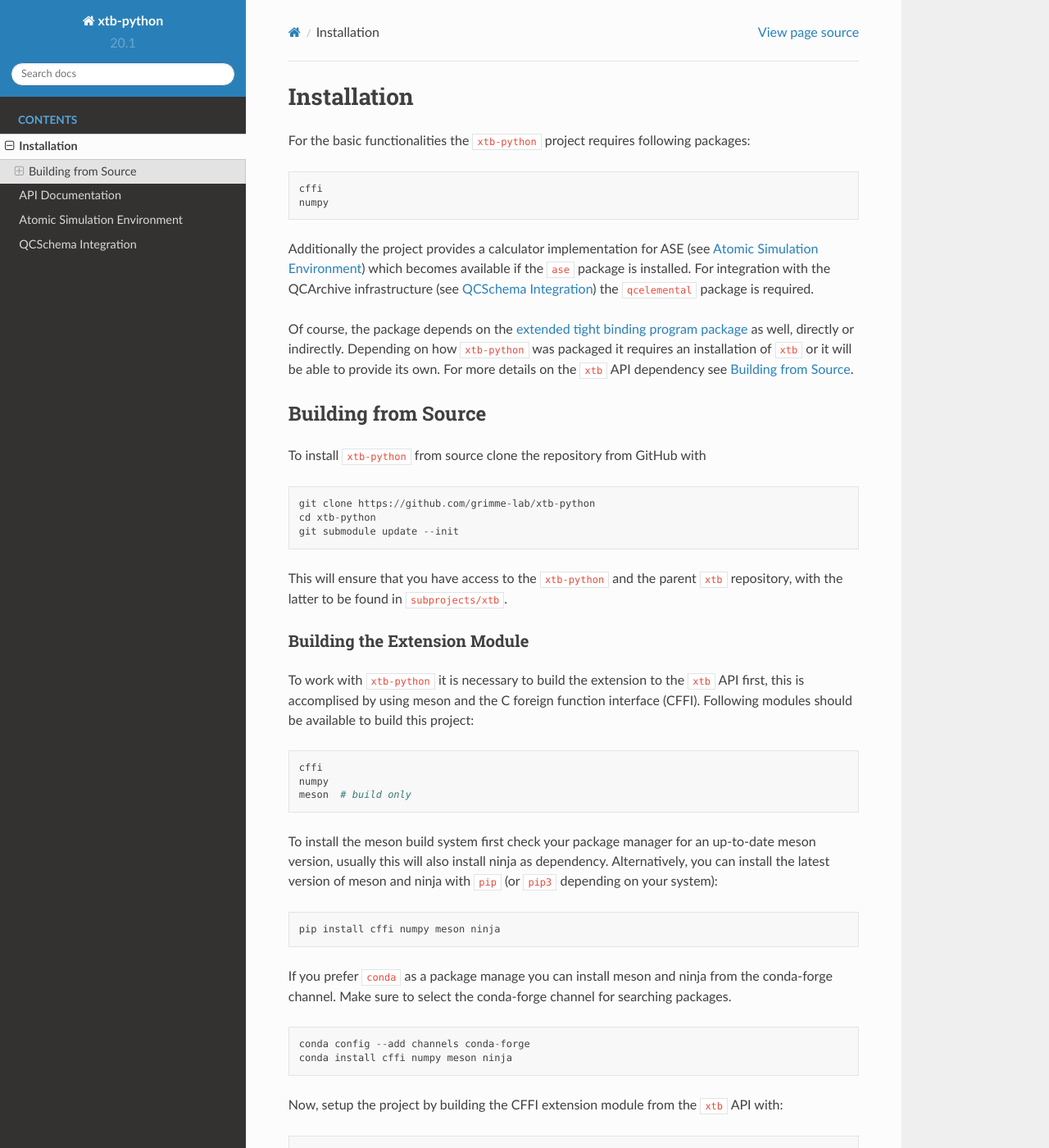
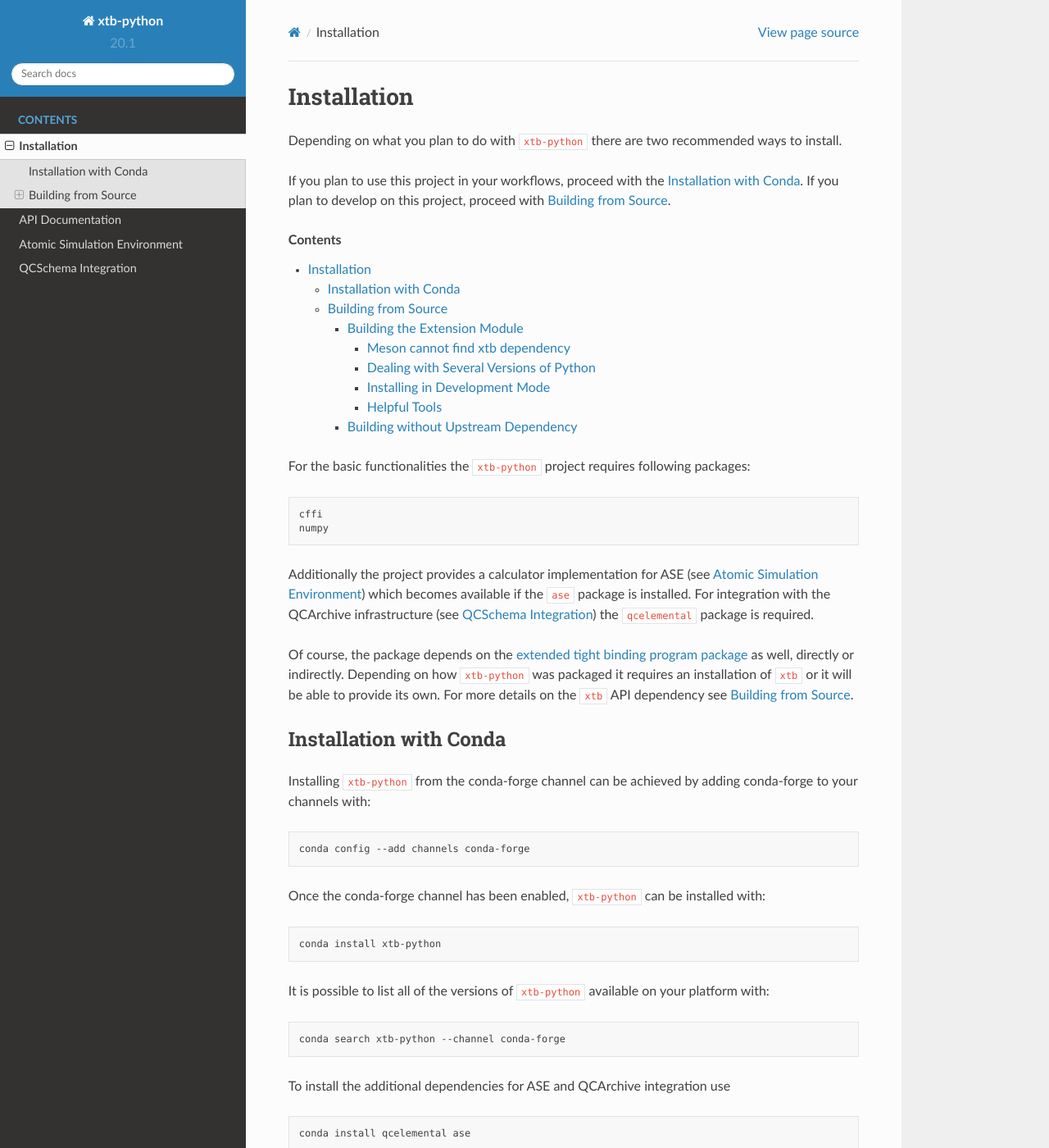
Before and after one commit to grimme-lab/xtb-python, a Sphinx documentation site: the page built from docs/installation.rst, in a window 1280 px wide and 1400 px high. Shown: the whole window at 82% size. Built offline with Sphinx 7.4.7 and the Read the Docs theme 2.0.0, drawn with Linux system fonts in a browser that asks for light colours; the version number is read from the project's files by our own code; some of the changed text lies outside the part shown.

Commit message:
Update docs to include conda-forge installation

```diff
--- a/docs/installation.rst
+++ b/docs/installation.rst
@@ -3,10 +3,16 @@
 Installation
 ============
 
-For the basic functionalities the ``xtb-python`` project requires following
-packages:
+Depending on what you plan to do with ``xtb-python`` there are two recommended ways to install.
 
-.. code::
+If you plan to use this project in your workflows, proceed with the :ref:`conda-forge`.
+If you plan to develop on this project, proceed with :ref:`building`.
+
+.. contents::
+
+For the basic functionalities the ``xtb-python`` project requires following packages:
+
+.. code-block:: none
 
    cffi
    numpy
@@ -19,6 +25,36 @@ Depending on how ``xtb-python`` was packaged it requires an installation of ``xt
 For more details on the ``xtb`` API dependency see :ref:`building`.
 
 
+.. _conda-forge:
+
+Installation with Conda
+-----------------------
+
+Installing ``xtb-python`` from the conda-forge channel can be achieved by adding conda-forge to your channels with:
+
+.. code-block:: none
+
+   conda config --add channels conda-forge
+
+Once the conda-forge channel has been enabled, ``xtb-python`` can be installed with:
+
+.. code-block:: none
+
+   conda install xtb-python
+
+It is possible to list all of the versions of ``xtb-python`` available on your platform with:
+
+.. code-block:: none
+
+   conda search xtb-python --channel conda-forge
+
+To install the additional dependencies for ASE and QCArchive integration use
+
+.. code-block:: none
+
+   conda install qcelemental ase
+
+
 .. _building:
 
 Building from Source
@@ -26,7 +62,7 @@ Building from Source
 
 To install ``xtb-python`` from source clone the repository from GitHub with
 
-.. code::
+.. code-block:: none
 
    git clone https://github.com/grimme-lab/xtb-python
    cd xtb-python
@@ -41,7 +77,7 @@ Building the Extension Module
 To work with ``xtb-python`` it is necessary to build the extension to the ``xtb`` API first, this is accomplised by using meson and the C foreign function interface (CFFI).
 Following modules should be available to build this project:
 
-.. code::
+.. code-block:: none
 
    cffi
    numpy
@@ -50,21 +86,21 @@ Following modules should be available to build this project:
 To install the meson build system first check your package manager for an up-to-date meson version, usually this will also install ninja as dependency.
 Alternatively, you can install the latest version of meson and ninja with ``pip`` (or ``pip3`` depending on your system):
 
-.. code::
+.. code-block:: none
 
    pip install cffi numpy meson ninja
 
 If you prefer ``conda`` as a package manage you can install meson and ninja from the conda-forge channel.
 Make sure to select the conda-forge channel for searching packages.
 
-.. code::
+.. code-block:: none
 
    conda config --add channels conda-forge
    conda install cffi numpy meson ninja
 
 Now, setup the project by building the CFFI extension module from the ``xtb`` API with:
 
-.. code::
+.. code-block:: none
 
    meson setup build --prefix=$PWD --libdir=xtb --default-library=shared
    ninja -C build install
@@ -77,14 +113,14 @@ Meson cannot find xtb dependency
 
 If meson cannot find your ``xtb`` installation check if you have ``pkg-config`` installed and that ``xtb`` can be found using
 
-.. code::
+.. code-block:: none
 
    pkg-config xtb --print-errors
 
 In case this fails ensure that the ``xtb.pc`` file is in a directory in the ``PKG_CONFIG_PATH`` and retry.
 For the official release tarball you possible have to edit the first line of ``xtb.pc`` to point to the location where you installed ``xtb``:
 
-.. code:: diff
+.. code-block:: diff
 
    --- a/lib/pkgconfig/xtb.pc
    +++ b/lib/pkgconfig/xtb.pc
@@ -113,7 +149,7 @@ Installing in Development Mode
 
 After creating the ``_libxtb`` extension, the Python module can be installed as usual with
 
-.. code::
+.. code-block:: none
 
    pip install -e .
 
@@ -126,13 +162,13 @@ You can test your setup by opening a new Python interpreter and try to import th
 
 If you also want to use extensions install with
 
-.. code::
+.. code-block:: none
 
    pip install -e '.[ase,qcschema]'
 
 Now you can test your installation with
 
-.. code::
+.. code-block:: none
 
    pytest --pyargs xtb
 
@@ -159,7 +195,7 @@ For convenience we also offer a mode to work without an upstream ``xtb`` depende
 For this approach we follow the same scheme as with the normal extension build.
 You will need the following packages installed
 
-.. code::
+.. code-block:: none
 
    cffi
    numpy
@@ -169,7 +205,7 @@ Additionally you will need a development version of Python, for the Python heade
 
 We closely follow the approach from before, but we change the configuration of the extension build to
 
-.. code::
+.. code-block:: none
 
    meson setup build --prefix=$PWD --libdir=xtb --default-library=static
    ninja -C build install
```
Also changed, not shown: README.rst (+36 -2 lines).
